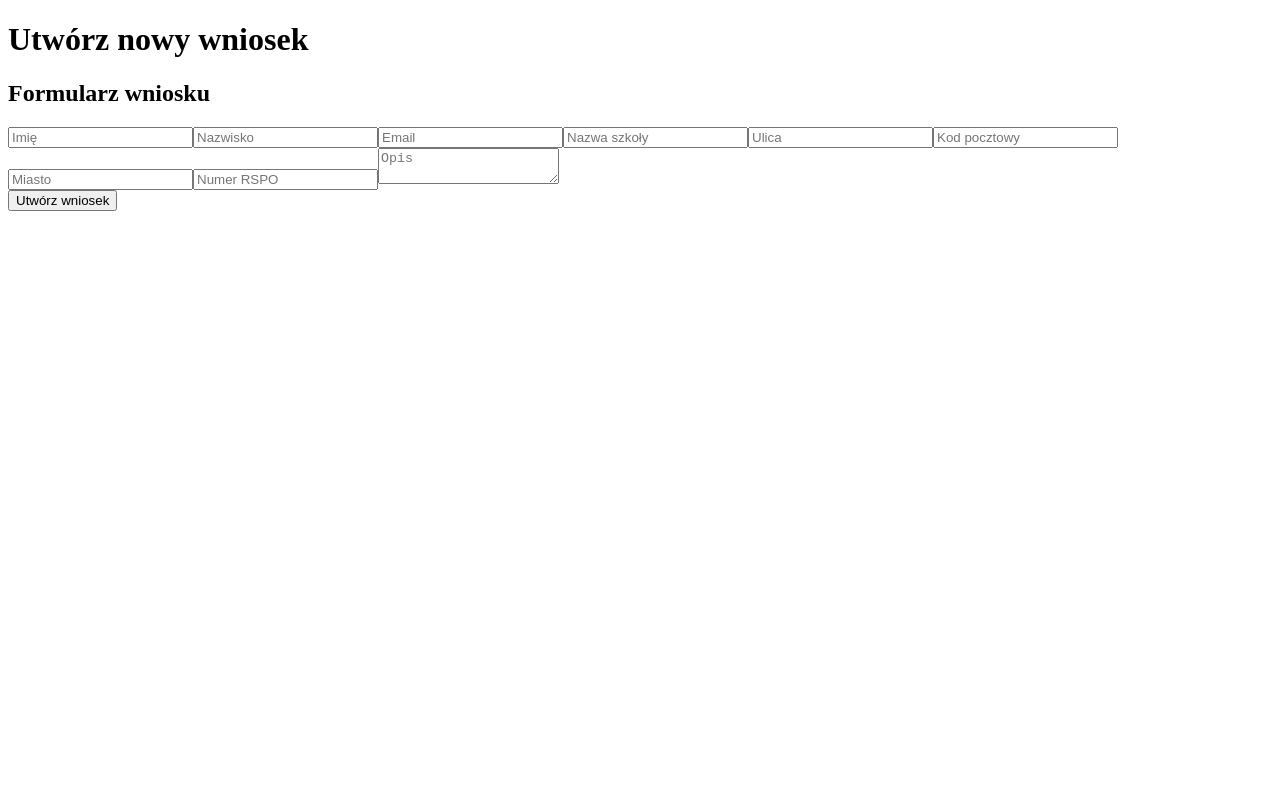
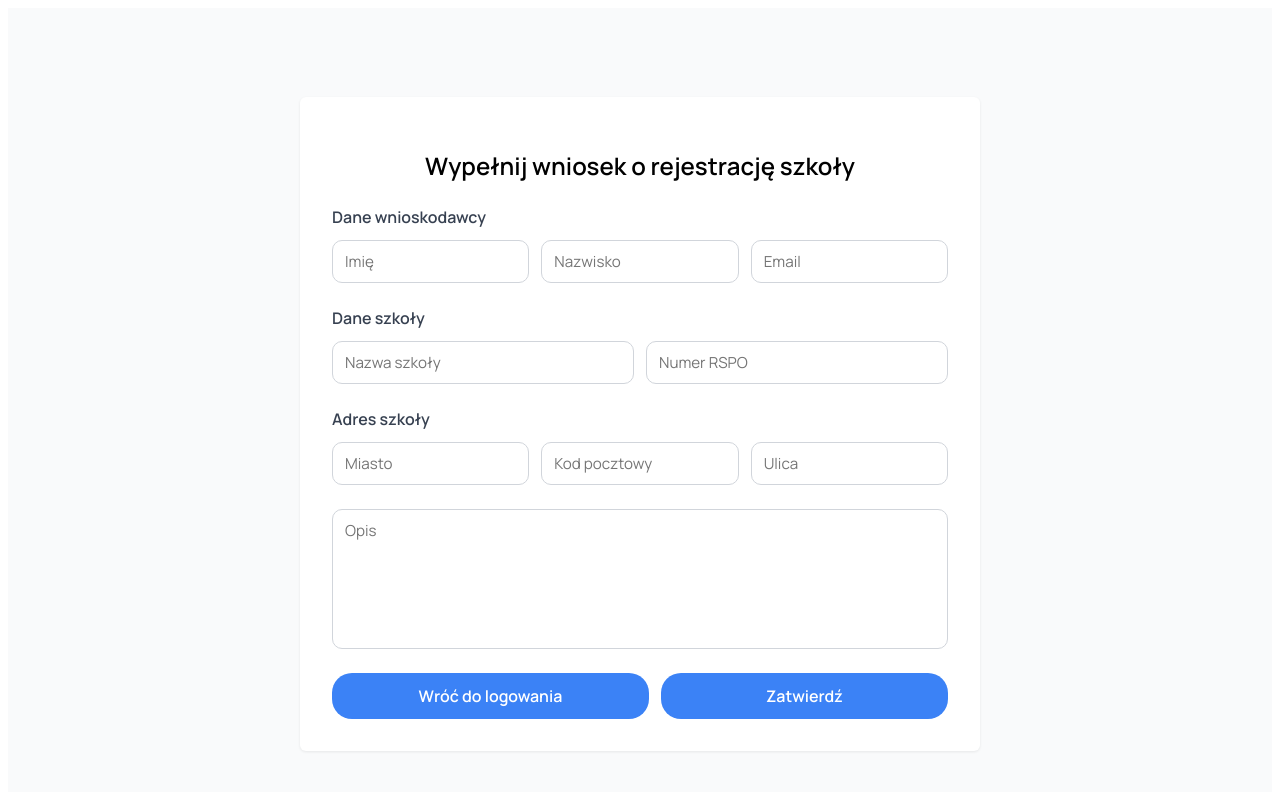
Before and after one commit to jnadolski223/school-gradebook-application, a Next.js app in the folder frontend/: page /wniosek in a window 1280 px wide. Shown: the top 792 px of the page. Built offline with nearby package versions, Linux system fonts and the light colour scheme.

Commit message:
Improved styling on wniosek page and added routing to login and wniosek

```diff
--- a/frontend/app/layout.tsx
+++ b/frontend/app/layout.tsx
@@ -1,3 +1,7 @@
+import { Manrope } from "next/font/google";
+
+const manrope = Manrope({ subsets: ["latin", "latin-ext"] });
+
 export const metadata = {
   title: "Dziennik Szkolny",
   description: "System zarządzania dziennkiem szkolnym",
@@ -10,7 +14,7 @@ export default function RootLayout({
 }) {
   return (
     <html lang="en">
-      <body>{children}</body>
+      <body className={manrope.className}>{children}</body>
     </html>
   );
 }
--- a/frontend/app/wniosek/page.tsx
+++ b/frontend/app/wniosek/page.tsx
@@ -1,6 +1,7 @@
 "use client";
 
-import { useEffect, useState } from "react";
+import { useState } from "react";
+import Link from "next/link";
 
 type SchoolApplication = {
   senderFirstName: string;
@@ -61,7 +62,8 @@ export default function ApplicationPage() {
     description: "",
   });
 
-  const handleCreate = async () => {
+  const handleCreate = async (e?: React.FormEvent) => {
+    e?.preventDefault();
     setError(null);
     setSuccess(null);
     setCreated(null);
@@ -104,15 +106,93 @@ export default function ApplicationPage() {
   };
 
   return (
-    <div>
-      <h1>Utwórz nowy wniosek</h1>
+    <div
+      style={{
+        display: "flex",
+        minHeight: "100vh",
+        alignItems: "center",
+        justifyContent: "center",
+        padding: "1rem",
+        backgroundColor: "#f9fafb",
+      }}
+    >
+      <div style={{ width: "100%", maxWidth: "680px" }}>
+        <div
+          style={{
+            backgroundColor: "white",
+            borderRadius: "6px",
+            padding: "2rem",
+            boxShadow: "0 1px 3px rgba(0,0,0,0.08)",
+          }}
+        >
+          {error && (
+            <div
+              style={{
+                color: "#991b1b",
+                margin: "0 0 1rem 0",
+                border: "1px solid #dc2626",
+                padding: "0.75rem",
+                backgroundColor: "#fee2e2",
+                borderRadius: "4px",
+                borderLeft: "4px solid #dc2626",
+              }}
+            >
+              {error}
+            </div>
+          )}
+          {success && (
+            <div
+              style={{
+                color: "#065f46",
+                margin: "0 0 1rem 0",
+                border: "1px solid #10b981",
+                padding: "0.75rem",
+                backgroundColor: "#d1fae5",
+                borderRadius: "4px",
+                borderLeft: "4px solid #10b981",
+              }}
+            >
+              {success}
+            </div>
+          )}
 
-      {error && <div style={{ color: "red" }}>Błąd: {error}</div>}
-      {success && <div style={{ color: "green" }}>{success}</div>}
+          <h2
+            style={{
+              fontSize: "1.5rem",
+              marginBottom: "1.5rem",
+              fontWeight: "600",
+              display: "flex",
+              justifyContent: "center",
+            }}
+          >
+            Wypełnij wniosek o rejestrację szkoły
+          </h2>
 
-      <section>
-        <h2>Formularz wniosku</h2>
-        <div>
+          <form
+            onSubmit={handleCreate}
+            style={{
+              display: "flex",
+              flexDirection: "column",
+              gap: "1.5rem",
+            }}
+          >
+            <div
+              style={{
+                display: "flex",
+                flexDirection: "column",
+                gap: "0.75rem",
+              }}
+            >
+              <span style={{ fontWeight: "600", color: "#374151" }}>
+                Dane wnioskodawcy
+              </span>
+              <div
+                style={{
+                  display: "flex",
+                  gap: "0.75rem",
+                  flexWrap: "nowrap",
+                }}
+              >
                 <input
                   placeholder="Imię"
                   value={createForm.senderFirstName}
@@ -122,6 +202,16 @@ export default function ApplicationPage() {
                       senderFirstName: e.target.value,
                     })
                   }
+                  style={{
+                    width: "100%",
+                    flex: 1,
+                    boxSizing: "border-box",
+                    padding: "0.625rem 0.75rem",
+                    border: "1px solid #d1d5db",
+                    borderRadius: "10px",
+                    fontSize: "0.95rem",
+                    fontFamily: "inherit",
+                  }}
                 />
                 <input
                   placeholder="Nazwisko"
@@ -132,6 +222,16 @@ export default function ApplicationPage() {
                       senderLastName: e.target.value,
                     })
                   }
+                  style={{
+                    width: "100%",
+                    flex: 1,
+                    boxSizing: "border-box",
+                    padding: "0.625rem 0.75rem",
+                    border: "1px solid #d1d5db",
+                    borderRadius: "10px",
+                    fontSize: "0.95rem",
+                    fontFamily: "inherit",
+                  }}
                 />
                 <input
                   placeholder="Email"
@@ -142,7 +242,37 @@ export default function ApplicationPage() {
                       senderEmail: e.target.value,
                     })
                   }
+                  style={{
+                    width: "100%",
+                    flex: 1,
+                    boxSizing: "border-box",
+                    padding: "0.625rem 0.75rem",
+                    border: "1px solid #d1d5db",
+                    borderRadius: "10px",
+                    fontSize: "0.95rem",
+                    fontFamily: "inherit",
+                  }}
                 />
+              </div>
+            </div>
+
+            <div
+              style={{
+                display: "flex",
+                flexDirection: "column",
+                gap: "0.75rem",
+              }}
+            >
+              <span style={{ fontWeight: "600", color: "#374151" }}>
+                Dane szkoły
+              </span>
+              <div
+                style={{
+                  display: "flex",
+                  gap: "0.75rem",
+                  flexWrap: "nowrap",
+                }}
+              >
                 <input
                   placeholder="Nazwa szkoły"
                   value={createForm.schoolName}
@@ -152,6 +282,96 @@ export default function ApplicationPage() {
                       schoolName: e.target.value,
                     })
                   }
+                  style={{
+                    width: "100%",
+                    flex: 1,
+                    boxSizing: "border-box",
+                    padding: "0.625rem 0.75rem",
+                    border: "1px solid #d1d5db",
+                    borderRadius: "10px",
+                    fontSize: "0.95rem",
+                    fontFamily: "inherit",
+                  }}
+                />
+                <input
+                  placeholder="Numer RSPO"
+                  value={createForm.rspoNumber}
+                  onChange={(e) =>
+                    setCreateForm({
+                      ...createForm,
+                      rspoNumber: e.target.value,
+                    })
+                  }
+                  style={{
+                    width: "100%",
+                    flex: 1,
+                    boxSizing: "border-box",
+                    padding: "0.625rem 0.75rem",
+                    border: "1px solid #d1d5db",
+                    borderRadius: "10px",
+                    fontSize: "0.95rem",
+                    fontFamily: "inherit",
+                  }}
+                />
+              </div>
+            </div>
+
+            <div
+              style={{
+                display: "flex",
+                flexDirection: "column",
+                gap: "0.75rem",
+              }}
+            >
+              <span style={{ fontWeight: "600", color: "#374151" }}>
+                Adres szkoły
+              </span>
+              <div
+                style={{
+                  display: "flex",
+                  gap: "0.75rem",
+                  flexWrap: "nowrap",
+                }}
+              >
+                <input
+                  placeholder="Miasto"
+                  value={createForm.schoolCity}
+                  onChange={(e) =>
+                    setCreateForm({
+                      ...createForm,
+                      schoolCity: e.target.value,
+                    })
+                  }
+                  style={{
+                    width: "100%",
+                    flex: 1,
+                    boxSizing: "border-box",
+                    padding: "0.625rem 0.75rem",
+                    border: "1px solid #d1d5db",
+                    borderRadius: "10px",
+                    fontSize: "0.95rem",
+                    fontFamily: "inherit",
+                  }}
+                />
+                <input
+                  placeholder="Kod pocztowy"
+                  value={createForm.schoolPostalCode}
+                  onChange={(e) =>
+                    setCreateForm({
+                      ...createForm,
+                      schoolPostalCode: e.target.value,
+                    })
+                  }
+                  style={{
+                    width: "100%",
+                    flex: 1,
+                    boxSizing: "border-box",
+                    padding: "0.625rem 0.75rem",
+                    border: "1px solid #d1d5db",
+                    borderRadius: "10px",
+                    fontSize: "0.95rem",
+                    fontFamily: "inherit",
+                  }}
                 />
                 <input
                   placeholder="Ulica"
@@ -162,37 +382,20 @@ export default function ApplicationPage() {
                       schoolStreet: e.target.value,
                     })
                   }
+                  style={{
+                    width: "100%",
+                    flex: 1,
+                    boxSizing: "border-box",
+                    padding: "0.625rem 0.75rem",
+                    border: "1px solid #d1d5db",
+                    borderRadius: "10px",
+                    fontSize: "0.95rem",
+                    fontFamily: "inherit",
+                  }}
                 />
-          <input
-            placeholder="Kod pocztowy"
-            value={createForm.schoolPostalCode}
-            onChange={(e) =>
-              setCreateForm({
-                ...createForm,
-                schoolPostalCode: e.target.value,
-              })
-            }
-          />
-          <input
-            placeholder="Miasto"
-            value={createForm.schoolCity}
-            onChange={(e) =>
-              setCreateForm({
-                ...createForm,
-                schoolCity: e.target.value,
-              })
-            }
-          />
-          <input
-            placeholder="Numer RSPO"
-            value={createForm.rspoNumber}
-            onChange={(e) =>
-              setCreateForm({
-                ...createForm,
-                rspoNumber: e.target.value,
-              })
-            }
-          />
+              </div>
+            </div>
+
             <textarea
               placeholder="Opis"
               value={createForm.description}
@@ -202,22 +405,85 @@ export default function ApplicationPage() {
                   description: e.target.value,
                 })
               }
+              style={{
+                width: "100%",
+                boxSizing: "border-box",
+                padding: "0.625rem 0.75rem",
+                border: "1px solid #d1d5db",
+                borderRadius: "10px",
+                fontSize: "0.95rem",
+                fontFamily: "inherit",
+                minHeight: "140px",
+                resize: "none",
+              }}
             />
+
+            <div
+              style={{
+                display: "flex",
+                gap: "0.75rem",
+                justifyContent: "space-between",
+              }}
+            >
+              <Link
+                href="/login"
+                style={{
+                  padding: "0.75rem 1rem",
+                  backgroundColor: "#3b82f6",
+                  color: "white",
+                  fontWeight: "600",
+                  borderRadius: "20px",
+                  cursor: "pointer",
+                  fontSize: "1rem",
+                  fontFamily: "inherit",
+                  textDecoration: "none",
+                  display: "inline-flex",
+                  alignItems: "center",
+                  justifyContent: "center",
+                  width: "50%",
+                }}
+              >
+                Wróć do logowania
+              </Link>
+              <button
+                type="submit"
+                disabled={loading}
+                style={{
+                  padding: "0.75rem 1rem",
+                  backgroundColor: "#3b82f6",
+                  color: "white",
+                  fontWeight: "600",
+                  border: "none",
+                  borderRadius: "20px",
+                  cursor: "pointer",
+                  fontSize: "1rem",
+                  fontFamily: "inherit",
+                  width: "50%",
+                  display: "flex",
+                  justifyContent: "center",
+                }}
+              >
+                {loading ? "Tworzę..." : "Zatwierdź"}
+              </button>
             </div>
-        <button onClick={handleCreate} disabled={loading}>
-          {loading ? "Tworzę..." : "Utwórz wniosek"}
-        </button>
-      </section>
+          </form>
 
           {created && (
-        <>
-          <hr />
-          <section>
-            <h2>Utworzony wniosek:</h2>
-            <pre>{JSON.stringify(created, null, 2)}</pre>
-          </section>
-        </>
+            <div
+              style={{
+                marginTop: "1.5rem",
+                borderTop: "1px solid #e5e7eb",
+                paddingTop: "1.5rem",
+              }}
+            >
+              <h3 style={{ marginBottom: "0.75rem" }}>Utworzony wniosek</h3>
+              <pre style={{ margin: 0 }}>
+                {JSON.stringify(created, null, 2)}
+              </pre>
+            </div>
           )}
+        </div>
+      </div>
     </div>
   );
 }
```
Also changed, not shown: frontend/app/login/page.tsx (+8 -4 lines). Lines whose indentation alone changed are shown as unchanged.
